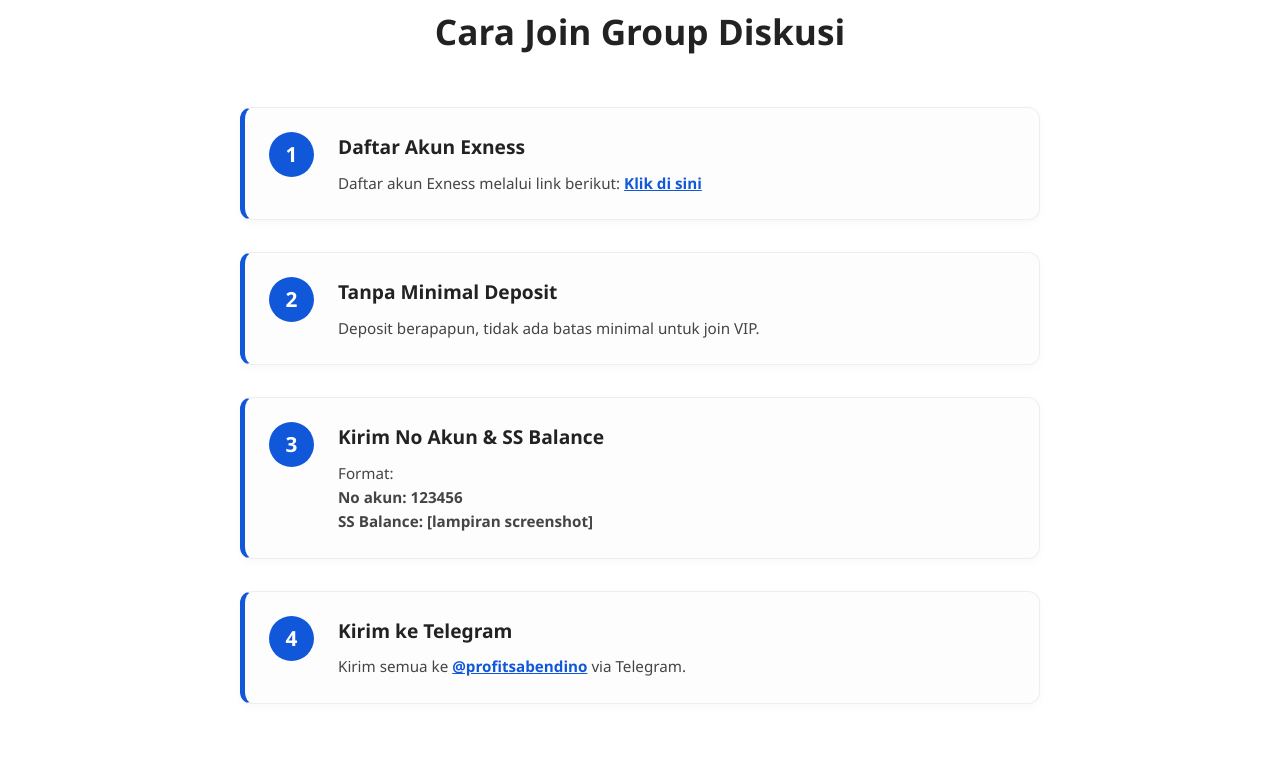
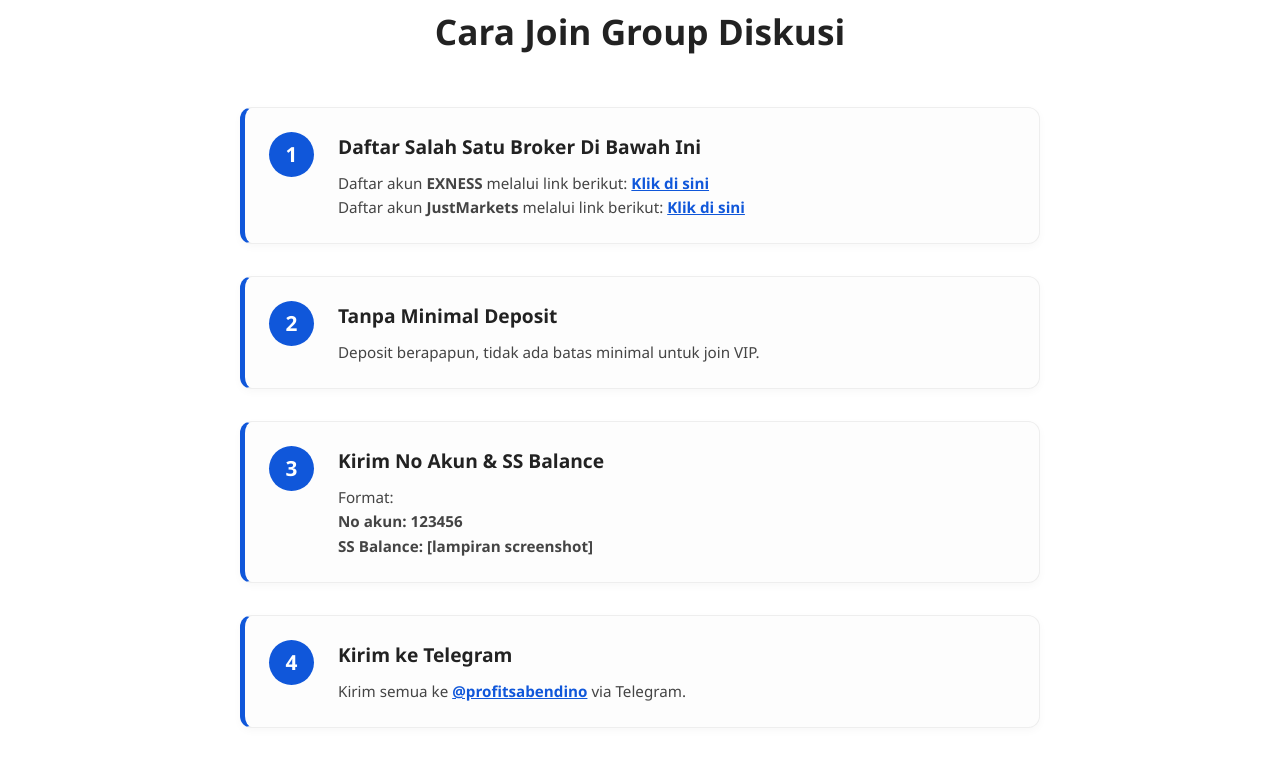
Before and after one commit to lndpr/matary-site, a plain HTML site: page index.html in a window 1280 px wide. Shown: the part 916-1678 px from the top of the page. Drawn offline with Linux system fonts and the light colour scheme.

Commit message:
update lik

```diff
--- a/index.html
+++ b/index.html
@@ -49,8 +49,15 @@
       <div class="step">
         <div class="circle">1</div>
         <div class="step-text">
-          <h3>Daftar Akun Exness</h3>
-          <p>Daftar akun Exness melalui link berikut: <a href="https://one.exnessonelink.com/boarding/sign-up/a/d8f5pvzdnm?lng=id" target="_blank">Klik di sini</a></p>
+          <h3>Daftar Salah Satu Broker Di Bawah Ini</h3>
+         <p>Daftar akun <strong>EXNESS</strong> melalui link berikut:
+  <a href="https://one.exnessonelink.com/boarding/sign-up/a/d8f5pvzdnm?lng=id" target="_blank">Klik di sini</a>
+</p>
+
+<p>Daftar akun <strong>JustMarkets</strong> melalui link berikut:
+  <a href="https://one.justmarkets.link/a/41pe80jpmm/registration/trader" target="_blank">Klik di sini</a>
+</p>
+
         </div>
       </div>
       <div class="step">
```
